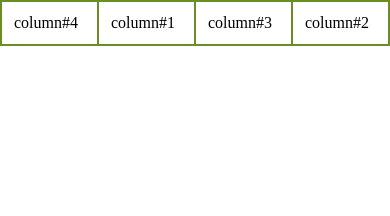
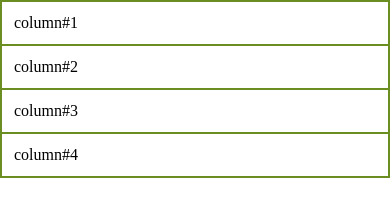
Before and after one commit to Knightch/CSS-Flex-Into, a plain HTML site: page flexbox-equal-sized-columns/index.html in a window 390 px wide. Drawn offline with Linux system fonts and the light colour scheme.

Commit message:
change row to column using media with max-width-720px

```diff
--- a/flexbox-equal-sized-columns/style.css
+++ b/flexbox-equal-sized-columns/style.css
@@ -5,21 +5,15 @@
 .flex-parent{
     display: flex;
     border: 1px solid olivedrab;
+    transition: 3s all ease-in-out;
 }
 .box{
     flex-basis: 25%;
     border: 1px solid olivedrab;
     padding: 12px;
 }
-.n1{
-    order: 2;
+@media (max-width:720px) {
+    .flex-parent{
+        flex-direction: column;
+    }
 }
-.n2{
-    order: 4;
-}
-.n3{
-    order: 3;
-}
-.n4{
-    order: 1;
-}
```
